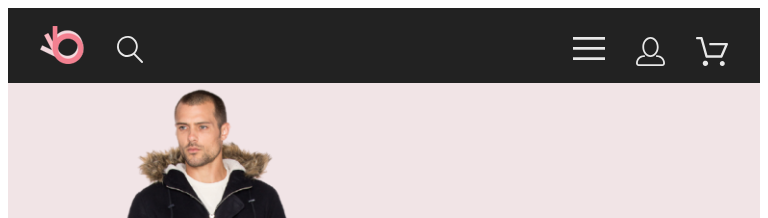
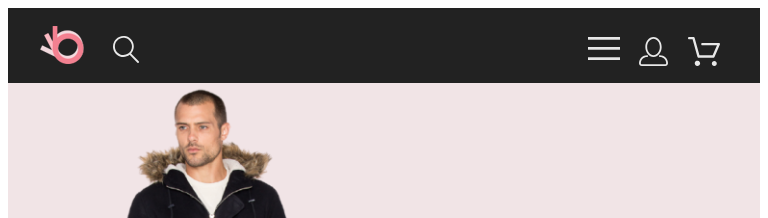
Before and after one commit to Nastasssssia/ShopSem6, a plain HTML site: page Progect_planshet/index.html in a window 768 px wide. Shown: the top 218 px of the page. Drawn offline with Linux system fonts and the light colour scheme.

Commit message:
add chande css

```diff
--- a/Progect_planshet/style.css
+++ b/Progect_planshet/style.css
@@ -247,13 +247,17 @@ h2{
     }
 
     .logo{
-        margin: 18px 424px 18px 32px;
+        margin: 18px 60% 18px 32px;
         gap:30%;
+        width: 100%;
     }
 
     .button__menu{
         margin-top:29px;
-        margin-right:  32px;
+        margin-right:  10%;
+        gap:20%;
+        width: 100%;
+        height: auto;
     }
 
     .banner{
@@ -308,6 +312,7 @@ h2{
         width: 100%;
         height: auto;
         margin-left: 0;
+        margin-top: 18%;
 
     }
 
@@ -342,4 +347,6 @@ h2{
         margin-left: 40%;
         margin-top: 250px;
     }
+
+
 }
```
Lines whose indentation alone changed are shown as unchanged.
